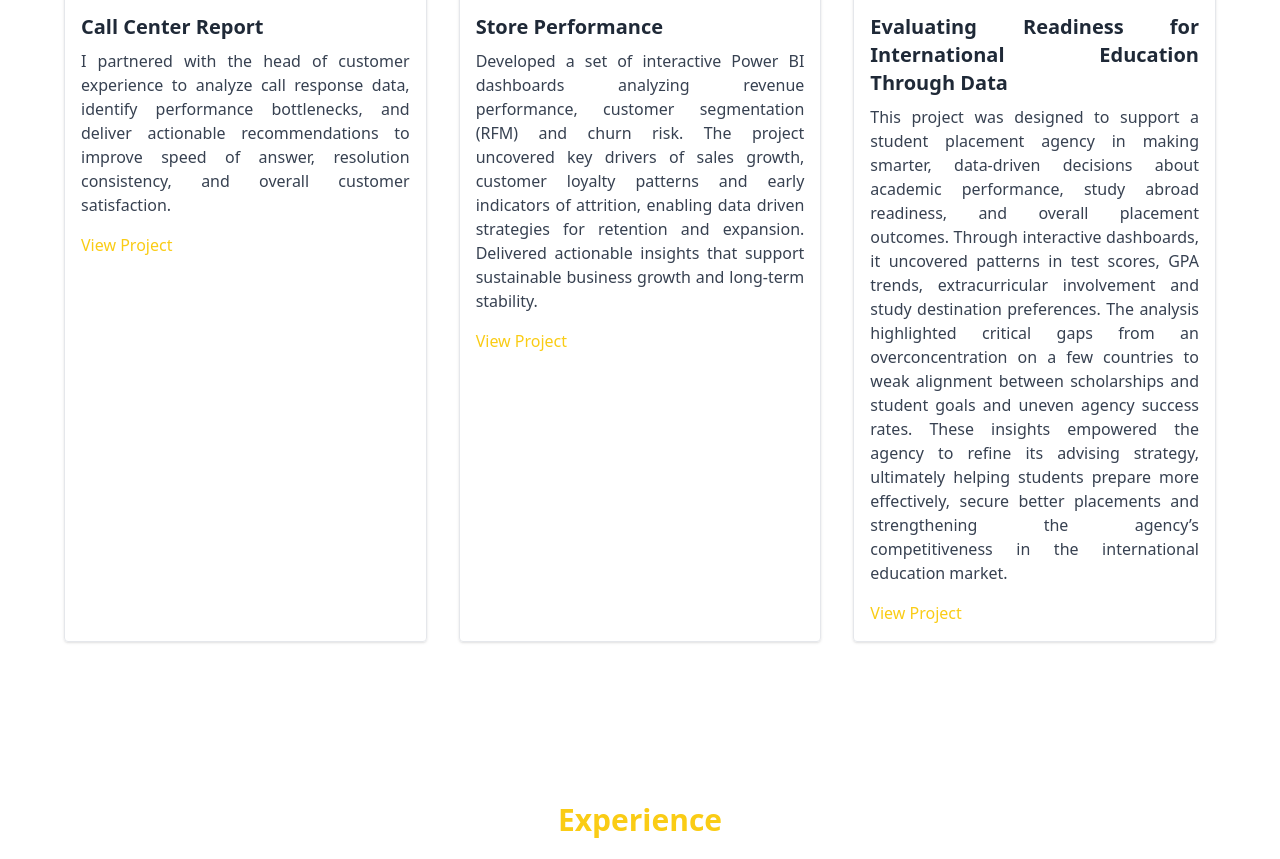
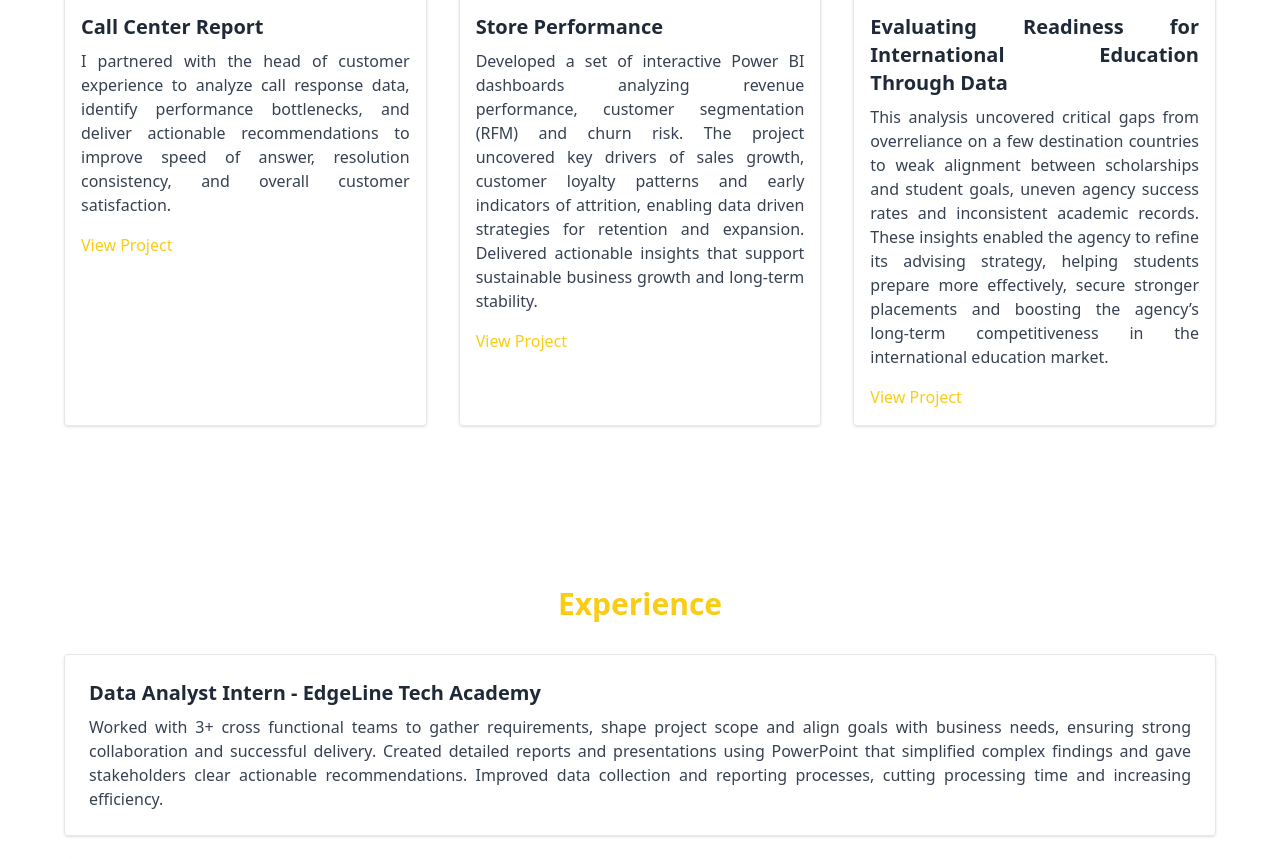
Before and after one commit to Theophilusehimegbe/Theophilusehimegbe.github.io, a plain HTML site: page index.html in a window 1280 px wide. Shown: the part 2235-3094 px from the top of the page. Drawn offline with nearby package versions, Linux system fonts and the light colour scheme; no server answers.

Commit message:
Update index.html

```diff
--- a/index.html
+++ b/index.html
@@ -157,12 +157,12 @@ path: 'https://assets10.lottiefiles.com/packages/lf20_jcikwtux.json'
         <a href="https://medium.com/@Theoofold/store-performace-report-d9e51428b69c" class="text-yellow-400 hover:underline" target="_blank">View Project</a>
       </div>
 
-      <!-- Project 2: Evaluating Readiness for International Education Through Data -->
+      <!-- Project 3: Evaluating Readiness for International Education Through Data -->
       <div class="p-4 rounded shadow border border-gray-200 transform transition duration-300 hover:scale-105 hover:shadow-lg">
         <img src="images/Study_Abroad.JPG" alt="Study_Abroad" class="w-full h-48 object-cover mb-4 rounded">
         <h4 class="text-xl font-semibold mb-2">Evaluating Readiness for International Education Through Data</h4>
         <p class="text-gray-700 mb-4">
-          This project was designed to support a student placement agency in making smarter, data-driven decisions about academic performance, study abroad readiness, and overall placement outcomes. Through interactive dashboards, it uncovered patterns in test scores, GPA trends, extracurricular involvement and study destination preferences. The analysis highlighted critical gaps from an overconcentration on a few countries to weak alignment between scholarships and student goals and uneven agency success rates. These insights empowered the agency to refine its advising strategy, ultimately helping students prepare more effectively, secure better placements and strengthening the agency’s competitiveness in the international education market.
+         This analysis uncovered critical gaps from overreliance on a few destination countries to weak alignment between scholarships and student goals, uneven agency success rates and inconsistent academic records. These insights enabled the agency to refine its advising strategy, helping students prepare more effectively, secure stronger placements and boosting the agency’s long-term competitiveness in the international education market.
         </p>
         <a href="https://medium.com/@Theoofold/evaluating-readiness-for-international-education-through-data-992aa05d31cc" class="text-yellow-400 hover:underline" target="_blank">View Project</a>
       </div>
```
